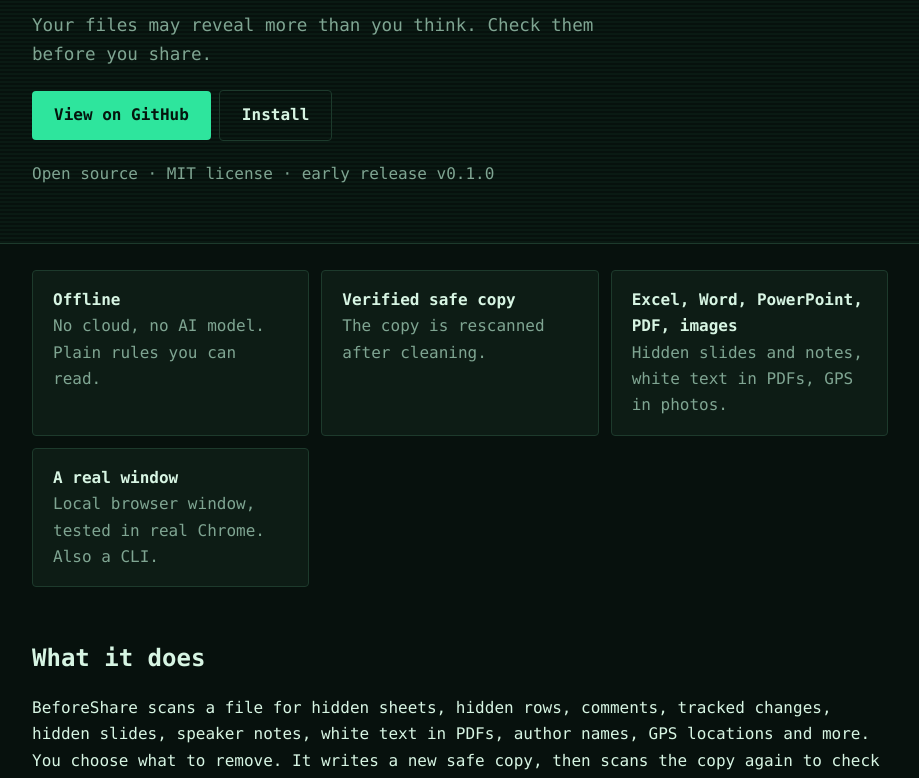
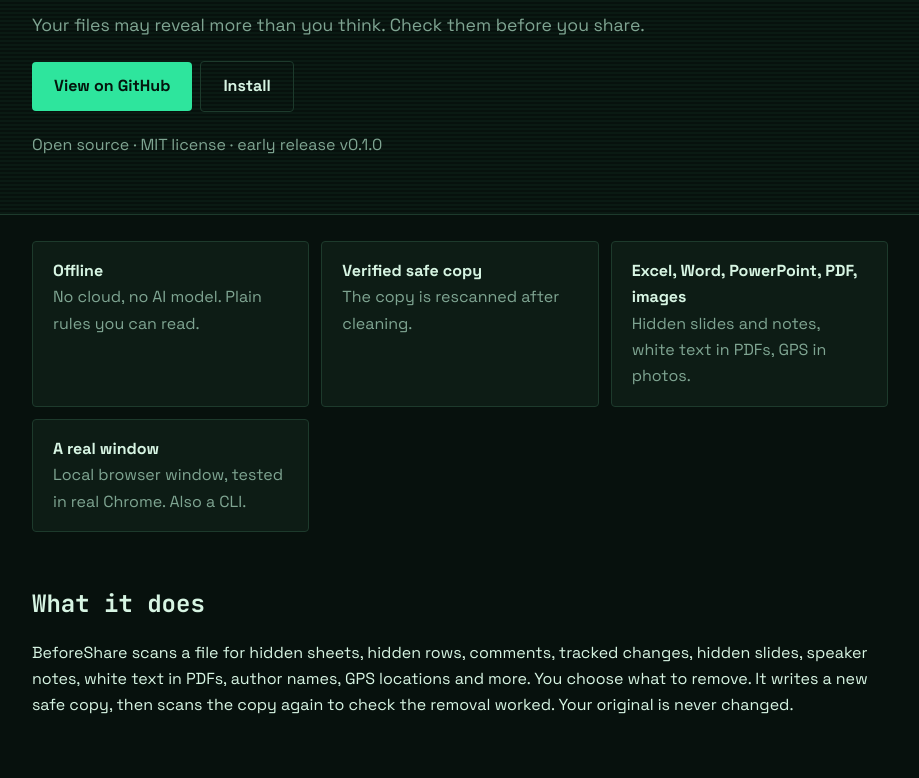
Before and after one commit to Hamasa-ElShamy/beforeshare, a plain HTML site: page docs/index.html in a window 1280 px wide. Shown: the part 151-929 px from the top of the page, without its empty margins (180-1099 px from the left). Drawn offline with Linux system fonts and the light colour scheme.

Commit message:
Phase A design pass: distinctive font pairing, motion tokens, orchestrated hero entrance, micro-interactions, Arabic font

```diff
--- a/docs/index.html
+++ b/docs/index.html
@@ -1,4 +1,4 @@
-<!doctype html><html lang="en"><head><meta charset="utf-8"><meta name="viewport" content="width=device-width,initial-scale=1">
+<!doctype html><html lang="en"><head><meta charset="utf-8"><link rel="preconnect" href="https://fonts.googleapis.com"><link rel="preconnect" href="https://fonts.gstatic.com" crossorigin><link href="https://fonts.googleapis.com/css2?family=JetBrains+Mono:wght@700;800&family=Space+Grotesk:wght@400;500;700&family=IBM+Plex+Sans+Arabic:wght@400;600;700&display=swap" rel="stylesheet"><meta name="viewport" content="width=device-width,initial-scale=1">
 <title>BeforeShare: Your files may reveal more than you think. For anyone sending documents, photos or spreadsheets: BeforeShare finds the hidden data inside (author names, GPS locations, hidden sheets, tracked changes) and removes it before you share.</title><meta name="description" content="Scan Excel, Word, PDF and image files for hidden data, create a safe copy, and verify the copy.">
 <meta property="og:title" content="BeforeShare"><meta property="og:description" content="Scan Excel, Word, PDF and image files for hidden data, create a safe copy, and verify the copy.">
 <style>
@@ -22,10 +22,25 @@ footer img{border-radius:50%;border:2px solid var(--line);display:block;margin:0
 .badge{display:inline-block;font-size:.72rem;padding:2px 9px;border-radius:99px;border:1px solid var(--line);color:var(--mut);margin-left:6px;vertical-align:middle}
 .ok{color:#2e9e5b}.no{color:#c0392b}
 
-:root{--bg:#07110d;--fg:#d7f5e3;--mut:#7fa592;--card:#0d1c15;--line:#1d3a2c;--acc:#2ee59d;--accfg:#04150d;--code:#030a07;--codefg:#b8f7d4;--warn:#e5b02e;--r:4px;--body:ui-monospace,Menlo,Consolas,monospace;--head:ui-monospace,Menlo,Consolas,monospace}
+:root{--bg:#07110d;--fg:#d7f5e3;--mut:#7fa592;--card:#0d1c15;--line:#1d3a2c;--acc:#2ee59d;--accfg:#04150d;--code:#030a07;--codefg:#b8f7d4;--warn:#e5b02e;--arabic:'IBM Plex Sans Arabic',sans-serif;--r:4px;--body:'Space Grotesk','IBM Plex Sans Arabic',system-ui,sans-serif;--head:'JetBrains Mono','IBM Plex Sans Arabic',system-ui,sans-serif}
 header.hero{padding:70px 0 40px;border-bottom:1px solid var(--line);background:repeating-linear-gradient(0deg,#0a1a13 0 2px,transparent 2px 4px)}
 h1{font-size:2.8rem;margin:0 0 8px}h1:before{content:"> ";color:var(--acc)}.tag{color:var(--mut);font-size:1.1rem;max-width:620px}
-.hero .wrap{text-align:left}</style></head><body>
+.hero .wrap{text-align:left}
+/* design tokens: motion */
+:root{--ease-spring:cubic-bezier(.22,1.36,.32,1);--ease-out:cubic-bezier(.16,1,.3,1);--dur-m:.55s;--dur-s:.8s}
+/* Arabic: real family, no letter-spacing, taller lines */
+[dir="rtl"],[lang="ar"]{font-family:var(--arabic);letter-spacing:0;line-height:1.75}
+/* one orchestrated entrance: staggered hero reveal */
+@keyframes rise{from{opacity:0;transform:translateY(18px)}to{opacity:1;transform:translateY(0)}}
+.hero .wrap>*{animation:rise var(--dur-s) var(--ease-out) both}
+.hero .wrap>*:nth-child(1){animation-delay:.05s}.hero .wrap>*:nth-child(2){animation-delay:.15s}.hero .wrap>*:nth-child(3){animation-delay:.25s}.hero .wrap>*:nth-child(4){animation-delay:.34s}.hero .wrap>*:nth-child(5){animation-delay:.42s}
+/* micro-interactions */
+.btn{transition:transform .2s var(--ease-spring),box-shadow .2s var(--ease-out)}
+.btn:hover{transform:translateY(-2px)}.btn:active{transform:translateY(0) scale(.97)}
+.card{transition:border-color .25s var(--ease-out),transform .25s var(--ease-out)}
+.card:hover{border-color:var(--acc);transform:translateY(-2px)}
+@media (prefers-reduced-motion:reduce){*,*:before,*:after{animation:none!important;transition:none!important}}
+</style></head><body>
 <header class="hero"><div class="wrap"><h1>BeforeShare</h1><p class="tag">Your files may reveal more than you think. Check them before you share.</p>
 <a class="btn" href="https://github.com/mohamed-elshamy-ai/beforeshare">View on GitHub</a><a class="btn alt" href="#install">Install</a>
 <p class="mut" style="margin-top:16px">Open source &middot; MIT license &middot; early release v0.1.0</p></div></header>
```
